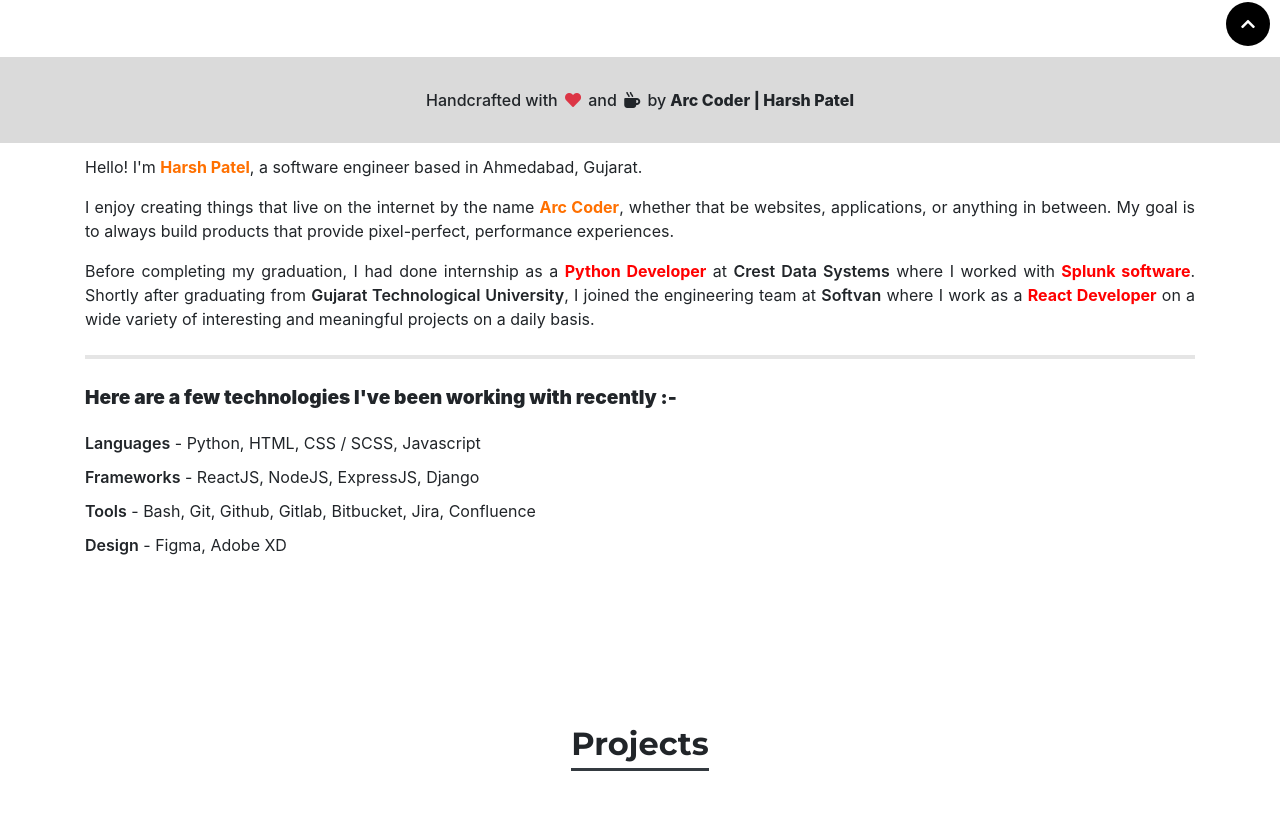
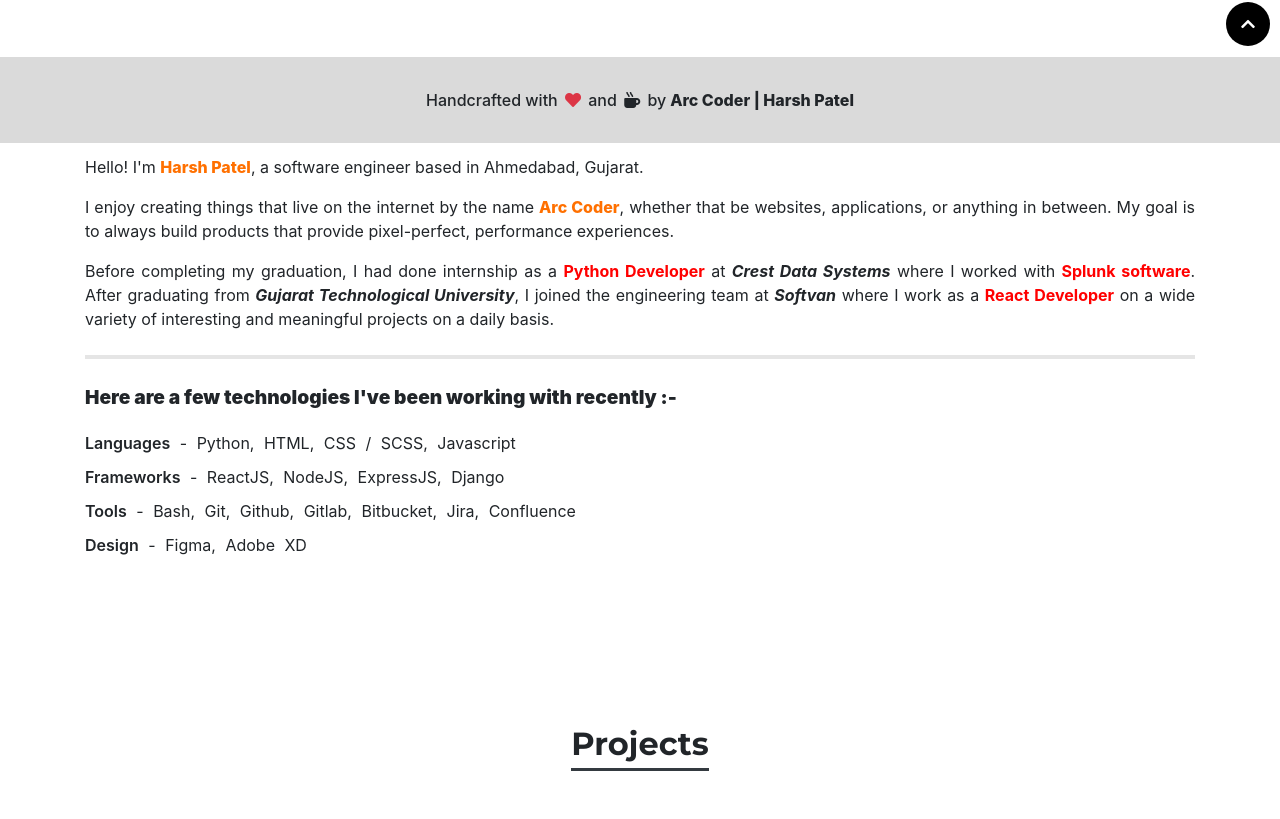
Before and after one commit to coding-with-fun/final-portfolio, a React (Create React App) app: page / in a window 1280 px wide. Shown: the part 657-1476 px from the top of the page. Built offline with nearby package versions, Linux system fonts and the light colour scheme; no server answers.

Commit message:
C-19 Tweaks

```diff
--- a/src/App.js
+++ b/src/App.js
@@ -2,14 +2,24 @@
 import Footer from "./components/Footer";
 import Navbar from "./components/Navbar";
 
-import { BrowserRouter as Router } from "react-router-dom";
+import {
+    BrowserRouter as Router,
+    Redirect,
+    Route,
+    Switch,
+} from "react-router-dom";
 
 function App() {
     return (
         <div className="app__container">
             <Router>
                 <Navbar />
-                <Body />
+                <Switch>
+                    <Route exact path="/" component={Body} />
+                    <Route path="*">
+                        <Redirect to="/" />
+                    </Route>
+                </Switch>
                 <Footer />
             </Router>
         </div>
--- a/src/components/Body/About.js
+++ b/src/components/Body/About.js
@@ -36,9 +36,11 @@
                             target="_blank"
                             rel="noreferrer"
                         >
-                            <span>Splunk software</span>
+                            <span style={{ fontStyle: "normal" }}>
+                                Splunk software
+                            </span>
                         </a>
-                        . Shortly after graduating from{" "}
+                        . After graduating from{" "}
                         <a
                             href="https://www.gtu.ac.in/"
                             target="_blank"
--- a/src/components/Body/ContactMe/SocialIcons.js
+++ b/src/components/Body/ContactMe/SocialIcons.js
@@ -10,7 +10,7 @@
 const SocialIcons = () => {
     return (
         <div className="social_icons">
-            <a href="mailto:dev@arccoer.in" target="_blank" rel="noreferrer">
+            <a href="mailto:dev@arccoder.in" target="_blank" rel="noreferrer">
                 <img src={Gmail} alt="Gmail Logo" />
             </a>
             <a
--- a/src/scss/components/Body/About.scss
+++ b/src/scss/components/Body/About.scss
@@ -19,6 +19,7 @@
         p {
             b {
                 color: #ff7000;
+                font-weight: 800 !important;
             }
         }
 
@@ -29,8 +30,9 @@
 
         a {
             text-decoration: none;
+            font-style: italic;
             color: #212529;
-            font-weight: 600;
+            font-weight: 700;
         }
     }
 
@@ -49,6 +51,7 @@
         .skill__container {
             .skill {
                 padding: 5px 0;
+                word-spacing: 5px;
 
                 .header {
                     font-weight: 600;
--- a/src/scss/components/Body/ContactMe.scss
+++ b/src/scss/components/Body/ContactMe.scss
@@ -38,7 +38,7 @@
         .map__container {
             flex: 2;
             position: relative;
-            min-height: 40vh;
+            min-height: 60vh;
         }
     }
 }
@@ -57,6 +57,10 @@
                     margin: 20px auto;
                 }
             }
+
+            .map__container {
+                min-height: 40vh;
+            }
         }
     }
 }
```
